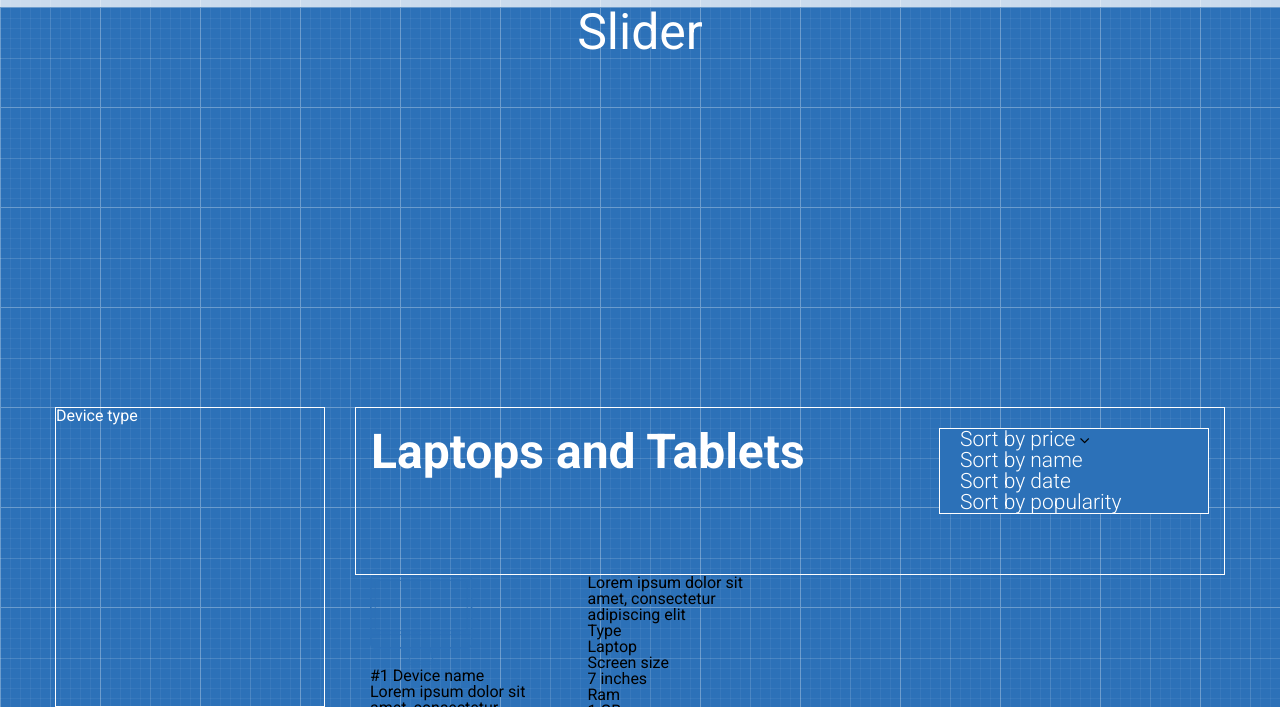
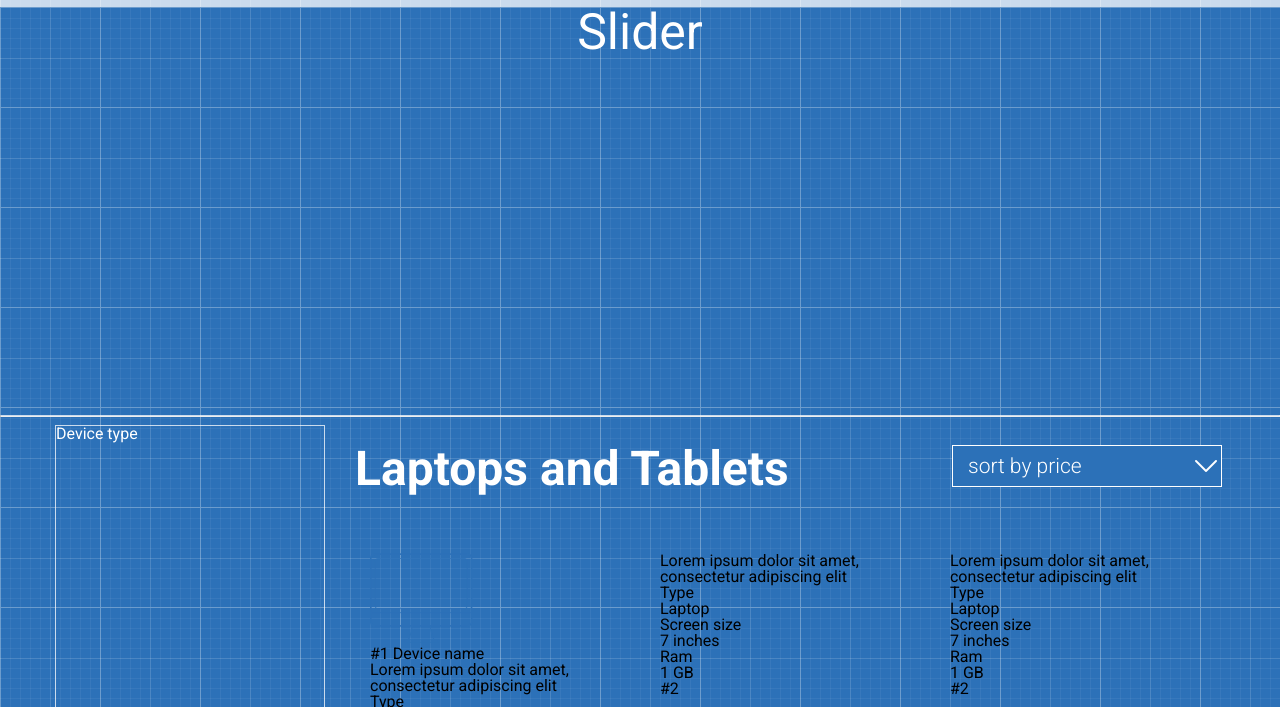
Before and after one commit to Rocksolana/Rocksolana1.github.io, a plain HTML site: page index.html in a window 1280 px wide. Shown: the part 93-800 px from the top of the page. Drawn offline with Linux system fonts and the light colour scheme.

Commit message:
added arrow

```diff
--- a/index.html
+++ b/index.html
@@ -98,37 +98,41 @@
     </section>
 
     <section>
+        <hr class="hr-line">
         <div class="container">
             <div class="row">
 
                 <div class="col-md-3">
                     <div class="sidebar">
-                        <h1> Device type </h1>
+                        <p> Device type </p>
                     </div>
                 </div>
 
                 <div class="col-md-9">
 
                     <div class="main-menu">
-                        <div class="wrapper">
-                        <div class="col-md-9">
+                        <div class="row">
+                        <div class="col-md-8">
 
-                            <h1 class="title"> Laptops and Tablets </h1>
+
+                            <p class="title"> Laptops and Tablets </p>
                         </div>
-                        <div class="col-md-3">
+                        <div class="col-md-4">
                             <nav>
-                                <ul class="list">
-                                    <li class="sort"><a href="#">Sort by price</a>
-                                        <i class="fa fa-angle-down" aria-hidden="true"></i></li>
-                                    <li><a href="#">Sort by name </a></li>
-                                    <li><a href="#">Sort by date </a></li>
-                                    <li><a href="#">Sort by popularity </a></li>
+                                <ul class="menu-list">
+                                    <li class="sort"><a href="#">sort by price </a>
+                                    <ul class="submenu-list">
+                                    <li><a href="#">sort by name </a></li>
+                                    <li><a href="#">sort by date </a></li>
+                                    <li><a href="#">sort by popularity </a></li>
+                                </li>
+                                </ul>
                                 </ul>
                             </nav>
                         </div>
                     </div>
                     </div>
-                    <div class="col-md-3">
+                    <div class="col-md-4">
                         <div class="block1">
 
                             <div class="icon1">
@@ -149,7 +153,7 @@
                             </div>
                         </div>
                     </div>
-                    <div class="col-md-3">
+                    <div class="col-md-4">
                         <div class="block2">
                             <div class="icon1"> </div>
                             <p>
@@ -164,10 +168,20 @@
                         </div>
                         <h2> #2 </h2>
                     </div>
-                    <div class="col-md-3">
+                    <div class="col-md-4">
                         <div class="block3">
                             <div class="icon1"> </div>
-
+                            <p>
+                                Lorem ipsum dolor sit amet, consectetur adipiscing elit
+                            </p>
+                            <div class="text">Type</div>
+                            <p> Laptop</p>
+                            <div class="text">Screen size</div>
+                            <p>7 inches</p>
+                            <div class="text">Ram</div>
+                            <p>1 GB</p>
+                        </div>
+                        <h2> #2 </h2>
 
                         </div>
                     </div>
--- a/style.css
+++ b/style.css
@@ -16,7 +16,7 @@ body {
     margin-left: -15px;
     margin-right: -15px;
 }
-.row:after,.menu:after,.wrapper:after,.list:after{
+.row:after,.menu:after,.wrapper:after,.menu-list:after{
     content: "";
     display: block;
     clear: both;
@@ -32,9 +32,15 @@ body {
 .col-md-3 {
     width: 25%;
 }
+.col-md-4 {
+    width: 33.3333%;
+}
 .col-md-6 {
     width: 50%;
 
+}
+.col-md-8 {
+    width: 66.3333%;
 }
 .col-md-9 {
     width: 75%;
@@ -72,9 +78,9 @@ body {
 }
 .fa > products {
     position: absolute;
-    top: 16px;
-    left: 116px;
-    color: #2c71b8;
+    right: 50px;
+    top: 10px;
+
 }
 .menu > li > a:hover {
     color: white;
@@ -193,27 +199,24 @@ input:focus {
     top:-10px;
     left:-10px;
 }
-
 .slider {
     height: 400px;
     font-size: 50px;
     text-align: center;
     color: white;
 }
+.hr-line {
+    border-top: 1px solid rgba(255, 255, 255, 0.75);
+}
 .sidebar {
-    height: 300px;
-    border: 1px solid white;
+    height: 500px;
+    border: 1px solid rgba(255, 255, 255, 0.75);
     color: white;
 }
 .main-menu {
-    border: 1px solid white;
     padding-top: 20px;
     padding-bottom: 60px;
-
-}
-.wrapper {
-    padding-left: -15px;
-    padding-right: -15px;
+    color: white;
 }
 .title {
     font-size: 48px;
@@ -221,31 +224,61 @@ input:focus {
     font-weight: 700;
     width: 435px;
 }
-.list {
-    background-color:#2c71b8;
+.sort {
+    background: url('images/arrow.png') right no-repeat;
     border: 1px solid white;
-    width: 270px;
-    float:right;
-
-}
-.list > li {
-    position: relative;
-
-}
-.list > li > a {
-    text-decoration: none;
-    color: white;
-    font-size: 21px;
-    font-weight:300;
-    padding-left: 20px;
-    padding-top: 10px;
-
-}
-.fa > sort {
-    position: absolute;
-    right: 50px;
+    background-color: #2c71b8;
     color: white;
 }
+
+.menu-list > li > a {
+    display: block;
+    text-decoration: none;
+    height: 40px;
+    font-size: 21px;
+    font-weight: 300;
+    color:white;
+    line-height: 40px;
+    width: 270px;
+    padding-left: 15px;
+}
+.submenu-list {
+    display: none;
+    width: 270px;
+    background-color: #2c71b8;
+    position: absolute;
+}
+.submenu-list > ul{
+    padding-top: 20px;
+}
+.submenu-list > li {
+    list-style:none;
+    border:1px solid white;
+    position: relative;
+    left: -1px;
+}
+.submenu-list > li > a {
+    display: block;
+    text-decoration: none;
+    height: 40px;
+    font-size: 21px;
+    font-weight: 300;
+    text-align: left;
+    line-height: 40px;
+    color: white;
+    padding-left: 15px;
+}
+
+li:hover .submenu-list  {
+    display: block;
+}
+
+.submenu-list > li > a:hover {
+    color: #2c71b8;
+    background-color:white;
+}
+
+
 
 /*
 .block1 {
```
Also changed, not shown: images/arrow.png (added).
